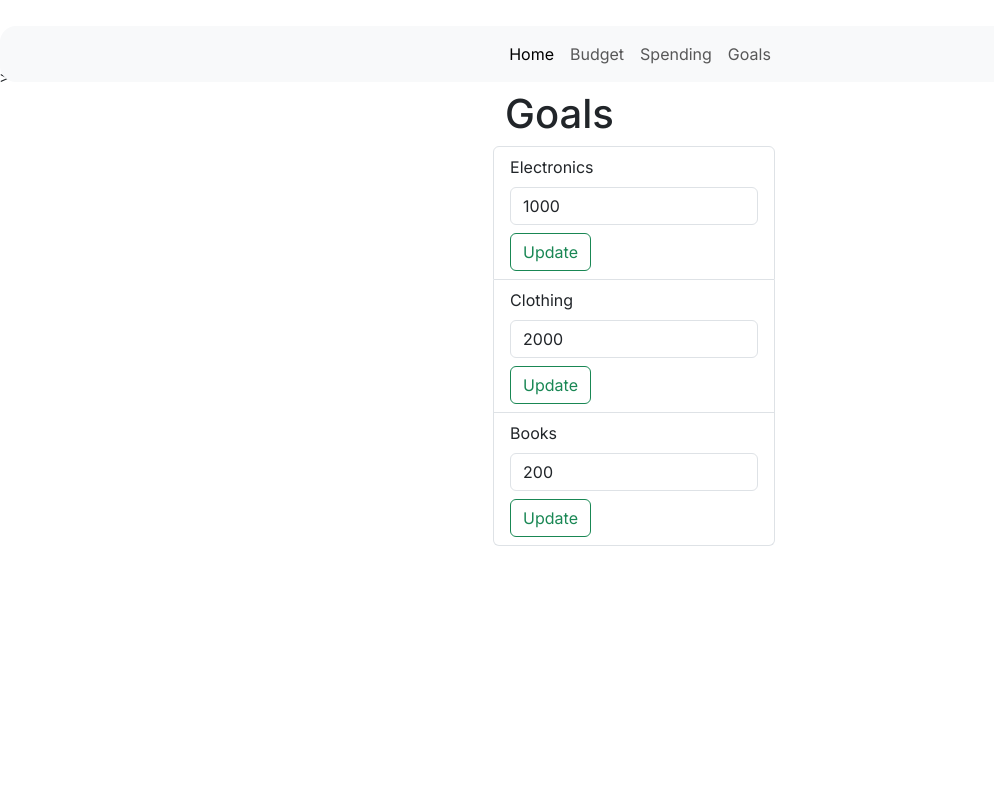
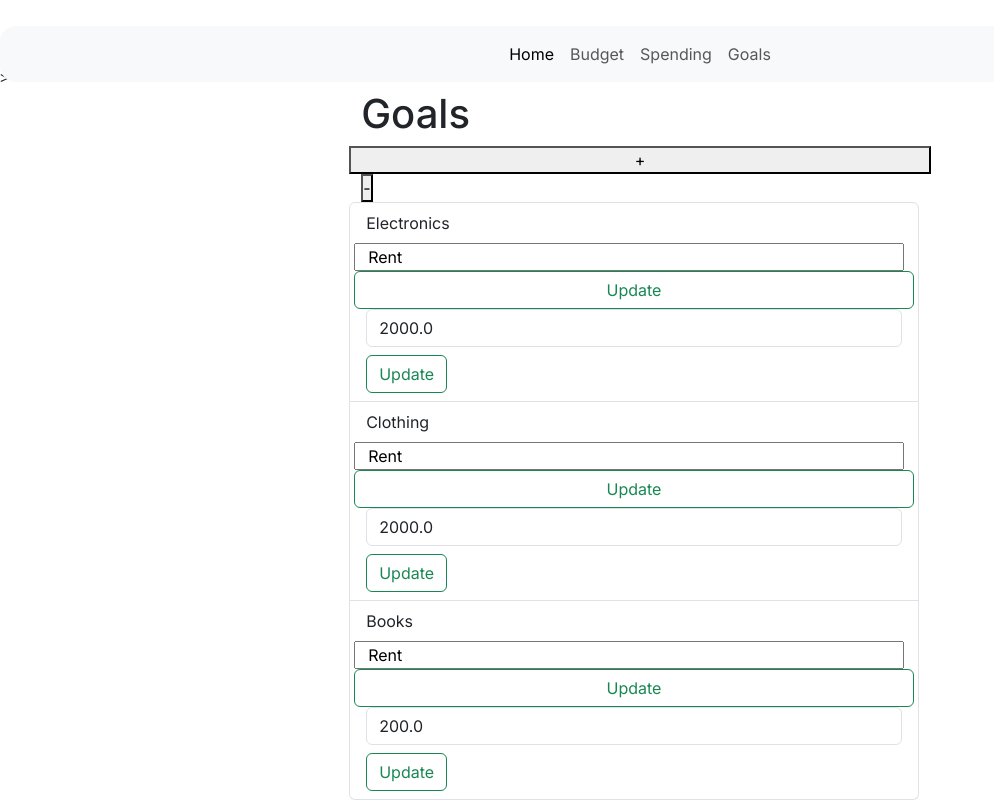
Before and after one commit to Cbuen/budget-web-app, a Flask app: page /goals in a window 1280 px wide. Shown: the whole page, without its empty margins (0-994 px from the left). Run offline with Flask 3, Linux system fonts and the light colour scheme.

Commit message:
Goal Amount updated, need to add goal name update functionality, NEED TO ADD - and + goal functionality to add new item and remove item fro dict

```diff
--- a/app/routes.py
+++ b/app/routes.py
@@ -108,7 +108,12 @@ def goals():
         userData = json.load(file)
     return render_template("goals.html", userData=userData)
 
-"""FIX FUNCTTION WORKING ON NEXT STEP IS TO UPDATE THE JSON FILE AND DUMP IT"""
+
+@app.route("/updateGoalName")
+def updateGoalName():
+    pass
+
+
 @app.route("/updateGoalAmounts", methods=["POST", "GET"])
 def updateGoalAmounts():
     category = request.form["amount"]
@@ -119,10 +124,24 @@ def updateGoalAmounts():
     with open("app/static/goals.json", "r") as file:
         data = json.load(file)
 
-    print(data['categories'][index])
+    data["categories"][index]["amount"] = new_amount
+
+    with open("app/static/goals.json", "w") as file:
+        json.dump(data, file, indent=4)
 
     return redirect(url_for("goals"))
-"""MARKED OFF FOR REFERENCE OF WHAT TO FIX NEXT"""
+
+
+@app.route("/removeGoal", methods=["POST", "GET"])
+def removeGoal():
+
+    # Load current data
+    with open("app/static/goals.json", "r") as file:
+        data = json.load(file)
+
+    print(data)
+
+    return redirect(url_for("goals"))
 
 
 @app.route("/updateBudget", methods=["POST", "GET"])
--- a/app/static/goals.json
+++ b/app/static/goals.json
@@ -2,16 +2,15 @@
     "categories": [
         {
             "name": "Electronics",
-        "amount": 1000
+            "amount": 2000.0
         },
         {
             "name": "Clothing",
-        "amount": 2000
+            "amount": 2000.0
         },
-
         {
             "name": "Books",
-        "amount": 200
+            "amount": 200.0
         }
     ]
 }
--- a/app/templates/goals.html
+++ b/app/templates/goals.html
@@ -38,12 +38,22 @@
   <div class="container-fluid d-flex justify-content-center">
     <div class="row">
       <h1>Goals</h1>
+      <button>+</button>
+      <form action="{{ url_for('removeGoal') }}"><button type="submit">-</button></form>
       <ul class="list-group">
         {% for category in userData["categories"] %}
         <li class="list-group-item hoverItem">
           <form action="{{ url_for('updateGoalAmounts') }}" method="POST">
             <label for="amountInput" class="form-label">{{ category["name"] }}</label>
             <!-- Number input field to manually enter amount -->
+            <div class="row">
+              <input placeholder="{{ category[name] }}" class="category-input" value="Rent">
+
+
+              <form action="{{ updateGoalName }}"><button type="submit" method="POST" class="btn btn-outline-success">Update</button>
+              </form>
+
+            </div>
             <input type="number" class="form-control" name="amount" min="0" max="5000" step="1" value="{{ category['amount'] }}" required>
             <!-- Hidden input to pass the category ID -->
             <input type="hidden" name="index" value="{{ loop.index0 }}">
```
Lines whose indentation alone changed are shown as unchanged.
